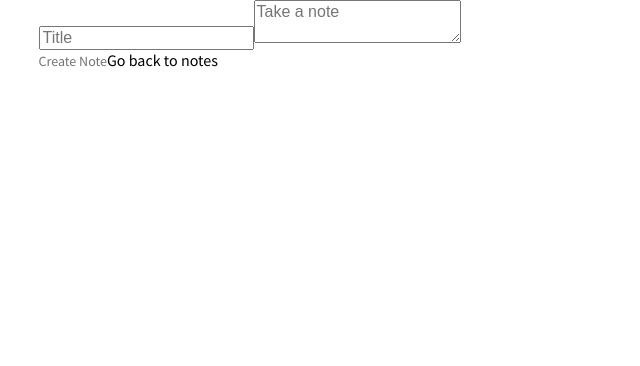
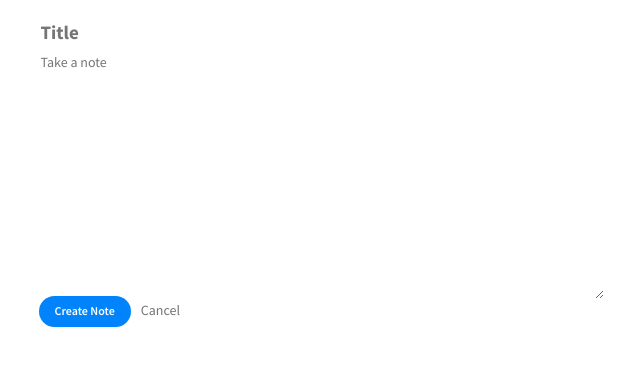
Before and after one commit to maximmcnair/note-app, a React (Create React App) app: page /create in a window 1280 px wide. Shown: the top 366 px of the page, without its empty margins (319-959 px from the left). Built offline with nearby package versions, Linux system fonts and the light colour scheme.

Commit message:
styling create form

```diff
--- a/src/App.css
+++ b/src/App.css
@@ -15,6 +15,12 @@ body {
   max-width: 565px;
   width: 90%;
   margin: 0 auto; }
+
+input,
+textarea {
+  font-family: 'Source Sans Pro', sans-serif;
+  outline: none;
+  border: none; }
 
 h1,
 h2,
@@ -36,13 +42,19 @@ a {
   color: inherit;
   text-decoration: none; }
 
+small,
+.small {
+  color: #747474;
+  font-size: 14px; }
+
 .btn {
   background: #0183FB;
   padding: 7px 16px 9px 16px;
   border-radius: 25px;
   color: #FDFEFE;
   font-size: 12px;
-  font-weight: 600; }
+  font-weight: 600;
+  margin-right: 10px; }
 
 .notepreviews {
   list-style-type: none;
@@ -51,3 +63,23 @@ a {
 
 .notepreview {
   margin-bottom: 25px; }
+
+.createform__title,
+.createform__body {
+  border: none;
+  display: block;
+  width: 100%; }
+
+.createform__title {
+  font-size: 19px;
+  line-height: 25px;
+  font-weight: 700;
+  color: #494849;
+  margin-top: 19px; }
+
+.createform__body {
+  font-size: 14px;
+  line-height: 23px;
+  color: #747474;
+  margin-top: 3px;
+  min-height: 250px; }
--- a/src/App.sass
+++ b/src/App.sass
@@ -23,6 +23,12 @@ body
   width: 90%
   margin: 0 auto
 
+input,
+textarea
+  font-family: 'Source Sans Pro', sans-serif
+  outline: none
+  border: none
+
 // typography
 h1,
 h2,
@@ -44,6 +50,11 @@ a
   color: inherit
   text-decoration: none
 
+small,
+.small
+  color: $color-grey-mid
+  font-size: 14px
+
 // btn
 .btn
   background: $color-highlight
@@ -52,8 +63,9 @@ a
   color: $color-white
   font-size: 12px
   font-weight: 600
+  margin-right: 10px
 
-//
+// note list
 .notepreviews
   list-style-type: none
   margin: 0
@@ -62,5 +74,26 @@ a
 .notepreview
   margin-bottom: 25px
 
+// note create
+.createform__title,
+.createform__body
+  border: none
+  display: block
+  width: 100%
+
+.createform__title
+  font-size: 19px
+  line-height: 25px
+  font-weight: 700
+  color: $color-grey-dark
+  margin-top: 19px
+
+.createform__body
+  font-size: 14px
+  line-height: 23px
+  color: $color-grey-mid
+  margin-top: 3px
+  min-height: 250px
+
 // ::-webkit-input-placeholder
 //   color: $color-grey-light
--- a/src/containers/Create.js
+++ b/src/containers/Create.js
@@ -47,8 +47,8 @@ export class Create extends Component {
           bodyValue={body}
           handleBodyChange={this.handleBodyChange}
         />
-        <span onClick={this.createNote}>Create Note</span>
-        <Link to="/">Go back to notes</Link>
+        <span onClick={this.createNote} className="btn">Create Note</span>
+        <Link to="/" className="small">Cancel</Link>
         { isCreated && <Redirect to="/" /> }
       </div>
     )
```
